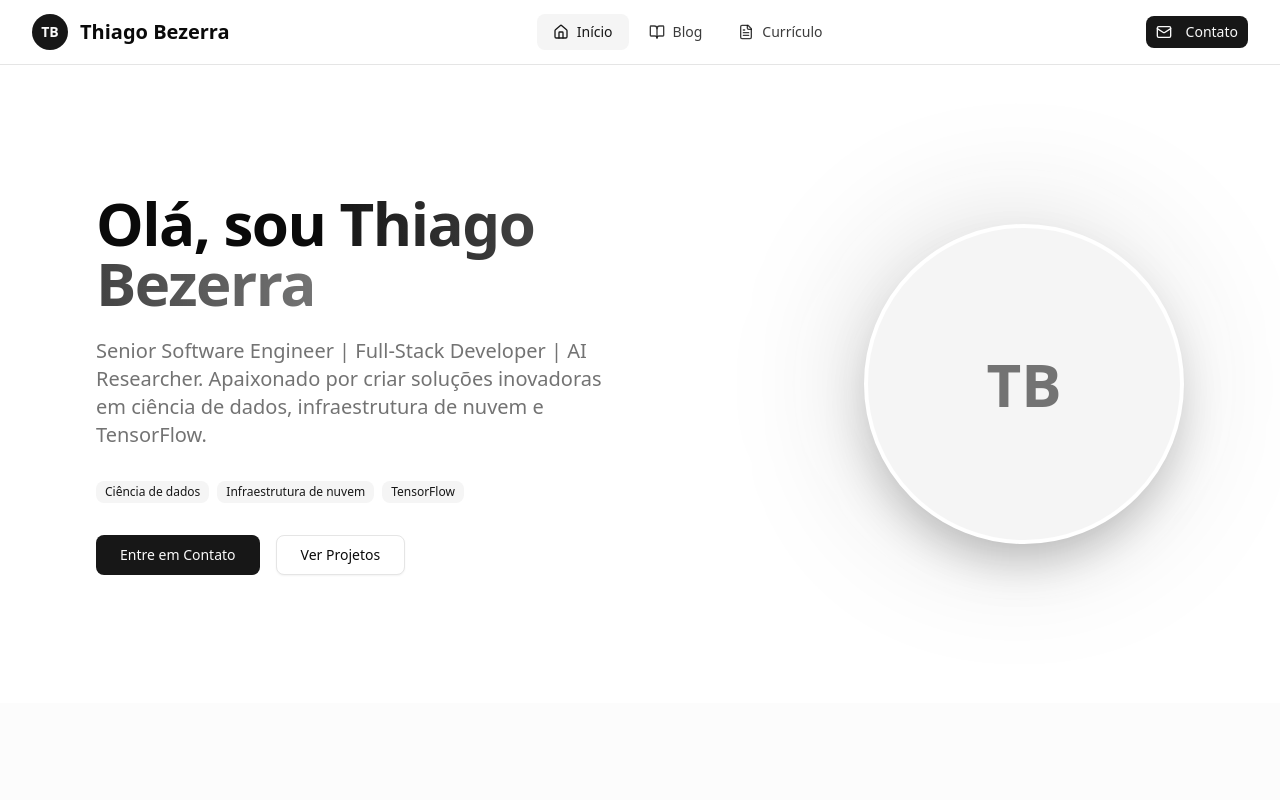
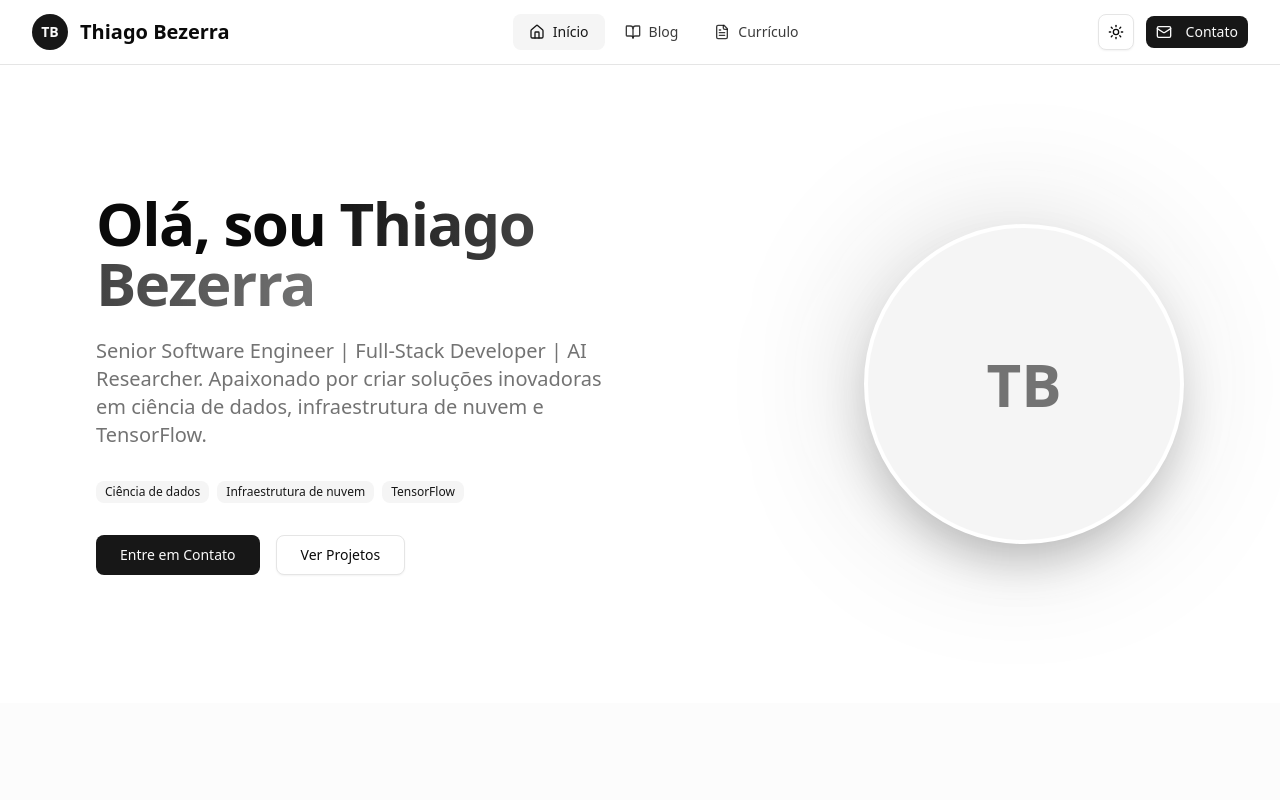
Before and after one commit to thiag0bezerra/thiag0bezerra.github.io, a Next.js app: page / in a window 1280 px wide. Shown: the top 800 px of the page. Built offline with nearby package versions, Linux system fonts and the light colour scheme.

Commit message:
feat: adicionar alternância de tema

```diff
--- a/package.json
+++ b/package.json
@@ -9,8 +9,7 @@
     "start": "next start",
     "format": "biome format --write",
     "fix": "biome check --write",
-    "prepare": "husky",
-    "knip": "knip"
+    "prepare": "husky"
   },
   "dependencies": {
     "@dnd-kit/core": "^6.3.1",
@@ -36,6 +35,7 @@
     "lucide-react": "^0.544.0",
     "motion": "^12.23.22",
     "next": "15.5.4",
+    "next-themes": "^0.4.6",
     "radix-ui": "^1.4.3",
     "react": "19.1.1",
     "react-dom": "19.1.1",
--- a/src/app/layout.tsx
+++ b/src/app/layout.tsx
@@ -3,6 +3,7 @@ import { Inter } from "next/font/google";
 import "./globals.css";
 import { Footer } from "@/components/layout-specific/footer";
 import { Header } from "@/components/layout-specific/header";
+import { ThemeProvider } from "@/components/theme-provider";
 
 const inter = Inter({
   subsets: ["latin"],
@@ -38,15 +39,17 @@ export default function RootLayout({
   children: React.ReactNode;
 }>) {
   return (
-    <html lang="pt-BR">
+    <html lang="pt-BR" suppressHydrationWarning>
       <body
         className={`${inter.variable} font-sans antialiased min-h-screen bg-background text-foreground`}
       >
-        <div className="relative flex min-h-screen flex-col">
-          <Header />
-          <main className="flex-1">{children}</main>
-          <Footer />
-        </div>
+        <ThemeProvider attribute="class" defaultTheme="system" enableSystem>
+          <div className="relative flex min-h-screen flex-col">
+            <Header />
+            <main className="flex-1">{children}</main>
+            <Footer />
+          </div>
+        </ThemeProvider>
       </body>
     </html>
   );
--- a/src/components/icons.tsx
+++ b/src/components/icons.tsx
@@ -16,8 +16,10 @@ import {
   Linkedin,
   Mail,
   Menu,
+  Moon,
   Search,
   Server,
+  Sun,
   User,
   Users,
   X,
@@ -104,6 +106,14 @@ export const ServerIcon = ({ className }: IconProps) => (
   <Server className={className} />
 );
 
+export const MoonIcon = ({ className }: IconProps) => (
+  <Moon className={className} />
+);
+
+export const SunIcon = ({ className }: IconProps) => (
+  <Sun className={className} />
+);
+
 export const UserIcon = ({ className }: IconProps) => (
   <User className={className} />
 );
--- a/src/components/layout-specific/header.tsx
+++ b/src/components/layout-specific/header.tsx
@@ -9,6 +9,7 @@ import {
   MailIcon,
   MenuIcon,
 } from "@/components/icons";
+import { ThemeSwitch } from "@/components/theme-switch";
 import { Button } from "@/components/ui/button";
 import {
   NavigationMenu,
@@ -81,8 +82,10 @@ export function Header() {
             </NavigationMenuList>
           </NavigationMenu>
 
-          {/* Contact Button & Mobile Menu */}
+          {/* Contact Button, Theme Toggle & Mobile Menu */}
           <div className="flex items-center gap-3">
+            <ThemeSwitch />
+
             <Button
               size="sm"
               onClick={scrollToContact}
@@ -124,11 +127,16 @@ export function Header() {
                     })}
                   </div>
 
-                  <div className="pt-4 border-t">
+                  <div className="pt-4 border-t space-y-3">
                     <Button onClick={scrollToContact} className="w-full">
                       <MailIcon className="w-4 h-4 mr-2" />
                       Contato
                     </Button>
+
+                    <div className="flex items-center justify-between px-1">
+                      <span className="font-medium">Alternar tema</span>
+                      <ThemeSwitch />
+                    </div>
                   </div>
                 </div>
               </SheetContent>
--- /dev/null
+++ b/src/components/theme-provider.tsx
@@ -0,0 +1,10 @@
+"use client";
+
+import {
+  ThemeProvider as NextThemesProvider,
+  type ThemeProviderProps,
+} from "next-themes";
+
+export function ThemeProvider({ children, ...props }: ThemeProviderProps) {
+  return <NextThemesProvider {...props}>{children}</NextThemesProvider>;
+}
--- /dev/null
+++ b/src/components/theme-switch.tsx
@@ -0,0 +1,32 @@
+"use client";
+
+import { useTheme } from "next-themes";
+import { useEffect, useState } from "react";
+import { MoonIcon, SunIcon } from "@/components/icons";
+import { Button } from "@/components/ui/button";
+
+export function ThemeSwitch() {
+  const [mounted, setMounted] = useState(false);
+  const { theme, setTheme } = useTheme();
+
+  // useEffect only runs on the client, so now we can safely show the UI
+  useEffect(() => {
+    setMounted(true);
+  }, []);
+
+  if (!mounted) {
+    return null;
+  }
+
+  return (
+    <Button
+      variant="outline"
+      size="icon"
+      onClick={() => setTheme(theme === "dark" ? "light" : "dark")}
+    >
+      <SunIcon className="h-[1.2rem] w-[1.2rem] rotate-0 scale-100 transition-all dark:-rotate-90 dark:scale-0" />
+      <MoonIcon className="absolute h-[1.2rem] w-[1.2rem] rotate-90 scale-0 transition-all dark:rotate-0 dark:scale-100" />
+      <span className="sr-only">Alternar tema</span>
+    </Button>
+  );
+}
```
Also changed, not shown: 1 other file (tests, documents, lock files or other folders).
